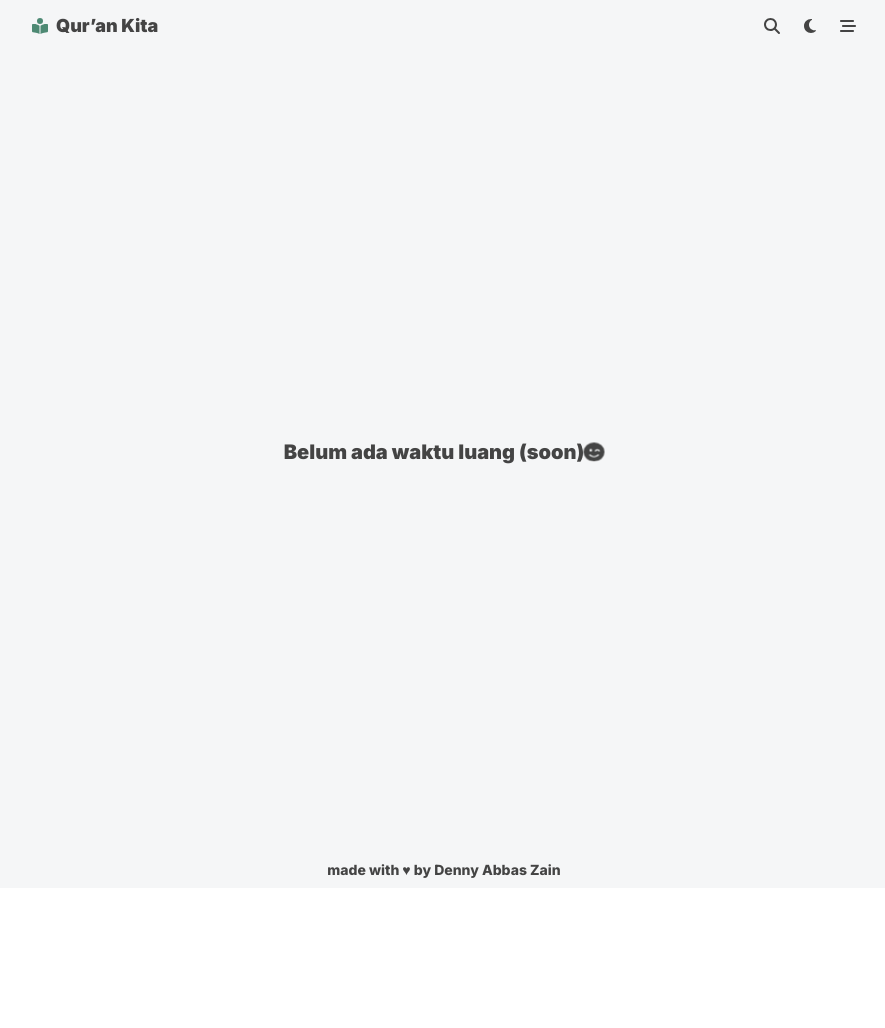
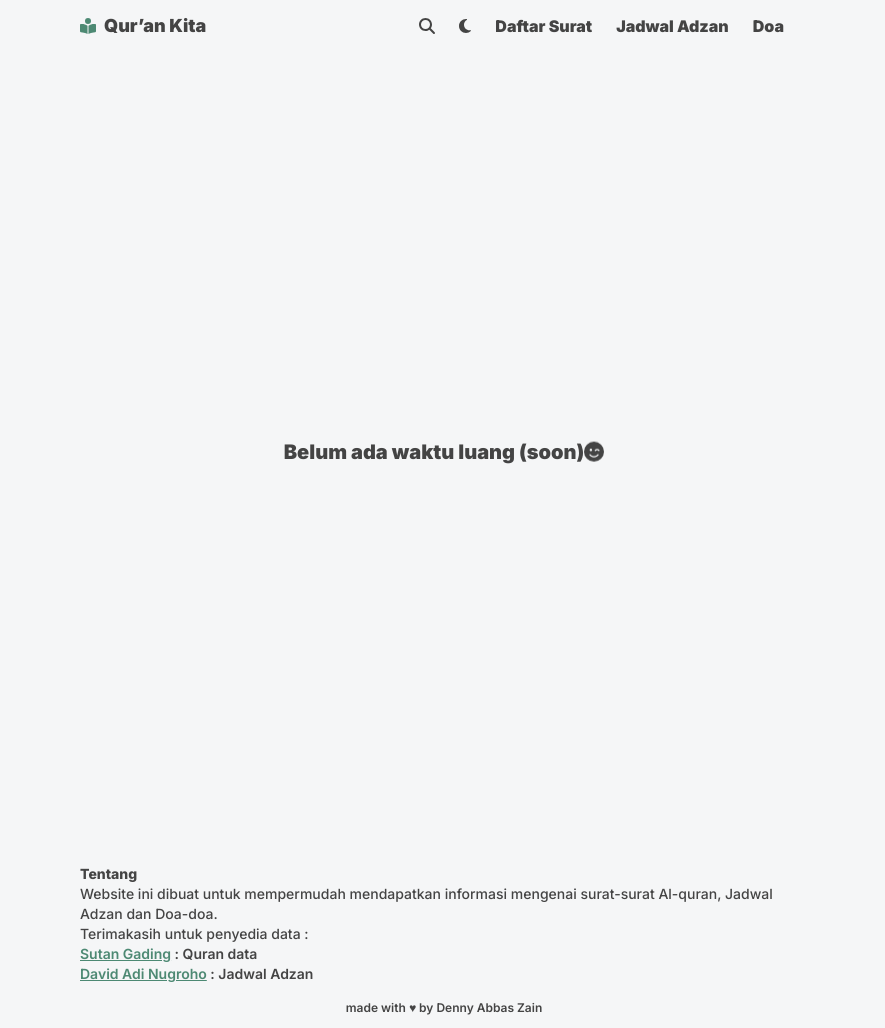
Before and after one commit to dennyzain/qurankita, a Next.js app: page /azan in a window 1280 px wide. Shown: the whole page, without its empty margins (196-1081 px from the left). Before the commit the page ends 888 px from the top, so only its background shows below. Built offline with nearby package versions, Linux system fonts and the light colour scheme; a web font is replaced by a local one.

Commit message:
feat: create about on footer and create types directory

```diff
--- a/src/components/organisms/Footer.tsx
+++ b/src/components/organisms/Footer.tsx
@@ -2,9 +2,28 @@ import React from 'react';
 
 const Footer: React.FC = () => (
   <footer>
-    <p className="p-2 font-inter font-extrabold text-xs text-center lg:text-sm">
-      made with &hearts; by Denny Abbas Zain
-    </p>
+    <div className="px-5 py-3 text-sm text-left">
+      <h1 className="font-inter font-extrabold">Tentang</h1>
+      <p className="font-inter font-medium">
+        Website ini dibuat untuk mempermudah mendapatkan informasi mengenai surat-surat Al-quran,
+        Jadwal Adzan dan Doa-doa.
+        <br />
+        Terimakasih untuk penyedia data :
+      </p>
+      <p className="font-inter font-semibold block">
+        <a href="https://github.com/gadingnst" target="_blank" rel="noreferrer" className="underline text-[#387c63e3] dark:text-[#71ecbfd5]">Sutan Gading</a>
+        {' '}
+        : Quran data
+      </p>
+      <p className="font-inter font-semibold block">
+        <a href="https://github.com/lakuapik" target="_blank" rel="noreferrer" className="underline text-[#387c63e3] dark:text-[#71ecbfd5]">David Adi Nugroho</a>
+        {' '}
+        : Jadwal Adzan
+      </p>
+      <p className="text-center font-inter font-semibold pt-4 lg:text-xs">
+        made with &hearts; by Denny Abbas Zain
+      </p>
+    </div>
   </footer>
 );
 
--- a/src/components/organisms/Header.tsx
+++ b/src/components/organisms/Header.tsx
@@ -21,17 +21,9 @@ const Header: React.FC = () => {
 
   const dispatch = useAppDispatch();
 
-  const handleTheme = () => {
-    dispatch(themeAction());
-  };
-
-  const handleCollapseNav = () => {
-    dispatch(collapseAction());
-  };
-
-  const handleSearch = () => {
-    dispatch(searchAction(!isSearch));
-  };
+  const handleTheme = () => dispatch(themeAction());
+  const handleCollapseNav = () => dispatch(collapseAction());
+  const handleSearch = () => dispatch(searchAction(!isSearch));
 
   return (
     <header>
@@ -41,18 +33,39 @@ const Header: React.FC = () => {
           <h1 className="font-black font-inter text-lg pl-2">Qur’an Kita</h1>
         </div>
         <div className="flex">
-          <button type="button" onClick={handleSearch}>
+          <button type="button" className="hover-item" onClick={handleSearch}>
             <FontAwesomeIcon icon={isSearch ? faXmark : faMagnifyingGlass} />
           </button>
-          <button type="button" className="pl-6" onClick={handleTheme}>
+          <button type="button" className="ml-6 hover-item" onClick={handleTheme}>
             <FontAwesomeIcon icon={isDark ? faSun : faMoon} />
           </button>
-          <button type="button" className="pl-6" onClick={handleCollapseNav}>
+          <button type="button" className="ml-6 lg:hidden" onClick={handleCollapseNav}>
             <FontAwesomeIcon icon={faBarsStaggered} />
           </button>
+          <Link href="/">
+            <button type="button" className="ml-6 hidden hover-item lg:inline-block">
+              <p className="font-inter font-black">
+                Daftar Surat
+              </p>
+            </button>
+          </Link>
+          <Link href="/azan">
+            <button type="button" className="ml-6 hidden hover-item lg:inline-block">
+              <p className="font-inter font-black">
+                Jadwal Adzan
+              </p>
+            </button>
+          </Link>
+          <Link href="/pray">
+            <button type="button" className="mx-6 hidden hover-item lg:inline-block">
+              <p className="font-inter font-black">
+                Doa
+              </p>
+            </button>
+          </Link>
           {
             isCollapseNav && (
-              <div className="w-1/2 fixed top-0 left-1/2 h-screen z-50 flex flex-col px-3 pt-6 border-l-2 border-l-[#387c63e3] bg-primary text-secondary dark:bg-dark-primary dark:text-dark-secondary dark:border-l-[#71ecbfd2]">
+              <div className="w-1/2 fixed top-0 left-1/2 h-screen z-50 flex flex-col px-3 pt-6 border-l-2 border-l-[#387c63e3] bg-primary text-secondary dark:bg-dark-primary dark:text-dark-secondary dark:border-l-[#71ecbfd2] lg:hidden">
                 <button type="button" className="self-end mb-5" onClick={handleCollapseNav}>
                   <FontAwesomeIcon icon={faXmark} spin />
                   <p className="font-inter font-semibold text-sm inline-block ml-1">tutup</p>
--- a/src/components/organisms/ListSurah.tsx
+++ b/src/components/organisms/ListSurah.tsx
@@ -9,7 +9,7 @@ const ListSurah: React.FC<{data:Array<DetailSurahProps>}> = ({ data }) => (
       <ul>
         {data.map((surah) => (
           <Link key={surah.number} href={`surah/${surah.number}`}>
-            <li className="p-1 my-2 border border-black bg-[#71ecbfd2] text-black font-inter font-medium cursor-pointer dark:bg-[#387c63e3] dark:text-white">
+            <li className="p-1 my-2 border border-black bg-[#71ecbfd2] text-black font-inter font-medium cursor-pointer dark:bg-[#387c63e3] dark:text-white hover:scale-105 hover:bg-[#62bd9cd2] hover:dark:bg-[#469e7ee3] transition-all duration-200">
               {`${surah.number}.`}
               {' '}
               {surah.name.transliteration.id}
--- a/src/components/organisms/SearchSurah.tsx
+++ b/src/components/organisms/SearchSurah.tsx
@@ -30,7 +30,7 @@ const SearchSurah: React.FC = () => {
   };
 
   return (
-    <div className="relative flex flex-col px-5 pt-5 ">
+    <div className="relative flex flex-col pt-5 mx-5 lg:mx-32">
       <input
         type="text"
         placeholder="Nama Surat"
@@ -40,8 +40,8 @@ const SearchSurah: React.FC = () => {
       <div className="absolute top-full z-50 flex flex-col left-0 right-0 ">
         {resultFilter && resultFilter.map((item:DetailSurahProps) => (
           <Link key={item.number} href={`/surah/${item.number}`}>
-            <button type="button" className="border border-slate-800 p-2" onClick={handleCloseSuggest}>
-              <p className="text-left px-3">
+            <button type="button" className="border font-inter font-medium border-slate-800 p-2 bg-primary text-secondary dark:bg-dark-primary dark:text-dark-secondary dark:border-dark-secondary" onClick={handleCloseSuggest}>
+              <p className="text-left px-0 lg:px-3">
                 {item.name.transliteration.id}
               </p>
             </button>
--- a/src/styles/globals.css
+++ b/src/styles/globals.css
@@ -4,5 +4,9 @@
 @tailwind utilities;
 
 .layout{
-  @apply md:px-8 xl:px-52 transition-all duration-500 bg-primary text-secondary dark:bg-dark-primary dark:text-dark-secondary
+  @apply md:px-8 lg:px-10 xl:px-64 transition-all duration-500 bg-primary text-secondary dark:bg-dark-primary dark:text-dark-secondary
 }
+
+.hover-item{
+  @apply transition-all duration-500 hover:scale-105
+}
```
Also changed, not shown: src/types/index.ts (added).
